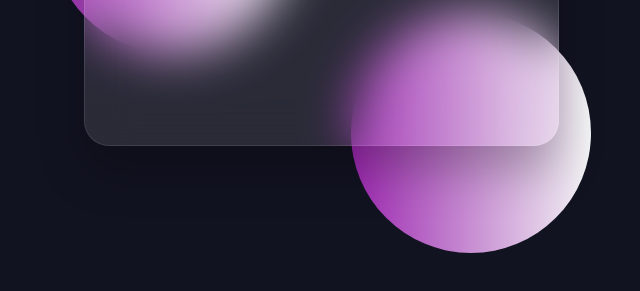
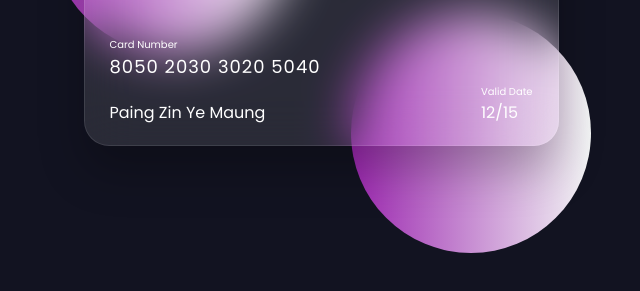
Before and after one commit to paingzinyemaung/credit-card-glassmorphism-ui, a plain HTML site: page index.html in a window 1280 px wide. Shown: the part 367-658 px from the top of the page, without its empty margins (319-959 px from the left). Drawn offline with Linux system fonts and the light colour scheme.

Commit message:
fixed for card front face

```diff
--- a/index.html
+++ b/index.html
@@ -3,7 +3,7 @@
 <head>
     <meta charset="UTF-8">
     <meta name="viewport" content="width=device-width, initial-scale=1.0">
-    <title>Flipping Card</title>
+    <title>Flipping Card UI Design</title>
     <link rel="stylesheet" href="style.css">
     <!-- Boxicons CDN -->
     <link href='https://cdn.boxicons.com/3.0.6/fonts/basic/boxicons.min.css' rel='stylesheet'>
@@ -21,6 +21,18 @@
                     </span>
                     <img src="images/chip.png" alt="" class="chip">
                 </header>
+
+                <div class="card-details">
+                    <div class="name-number">
+                        <h6>Card Number</h6>
+                        <h5 class="number">8050 2030 3020 5040</h5>
+                        <h5 class="name">Paing Zin Ye Maung</h5>
+                    </div>
+                    <div class="valid-date">
+                        <h6>Valid Date</h6>
+                        <h5>12/15</h5>
+                    </div>
+                </div>
             </div>
         </div>
     </section>
--- a/style.css
+++ b/style.css
@@ -77,3 +77,21 @@ h5 {
 .front-face .chip {
     width: 50px;
 }
+.front-face .card-details {
+    display: flex;
+    margin-top: 40px;
+    /* flex-direction: column; */
+    align-items: flex-end;
+    justify-content: space-between;
+}
+h6 {
+    font-size: 10px;
+    font-weight: 400;
+}
+h5.number {
+    font-size: 18px;
+    letter-spacing: 1px;
+}
+h5.name {
+    margin-top: 20px;
+}
```
